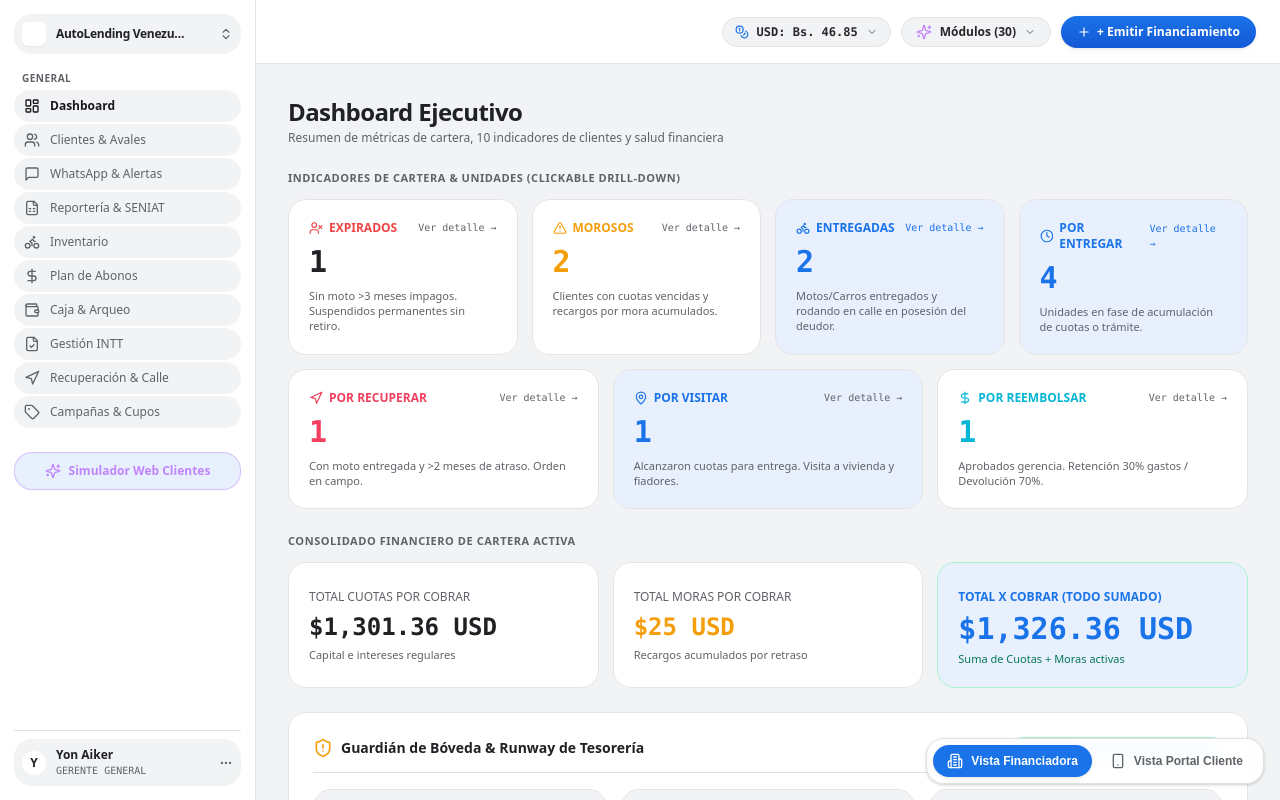
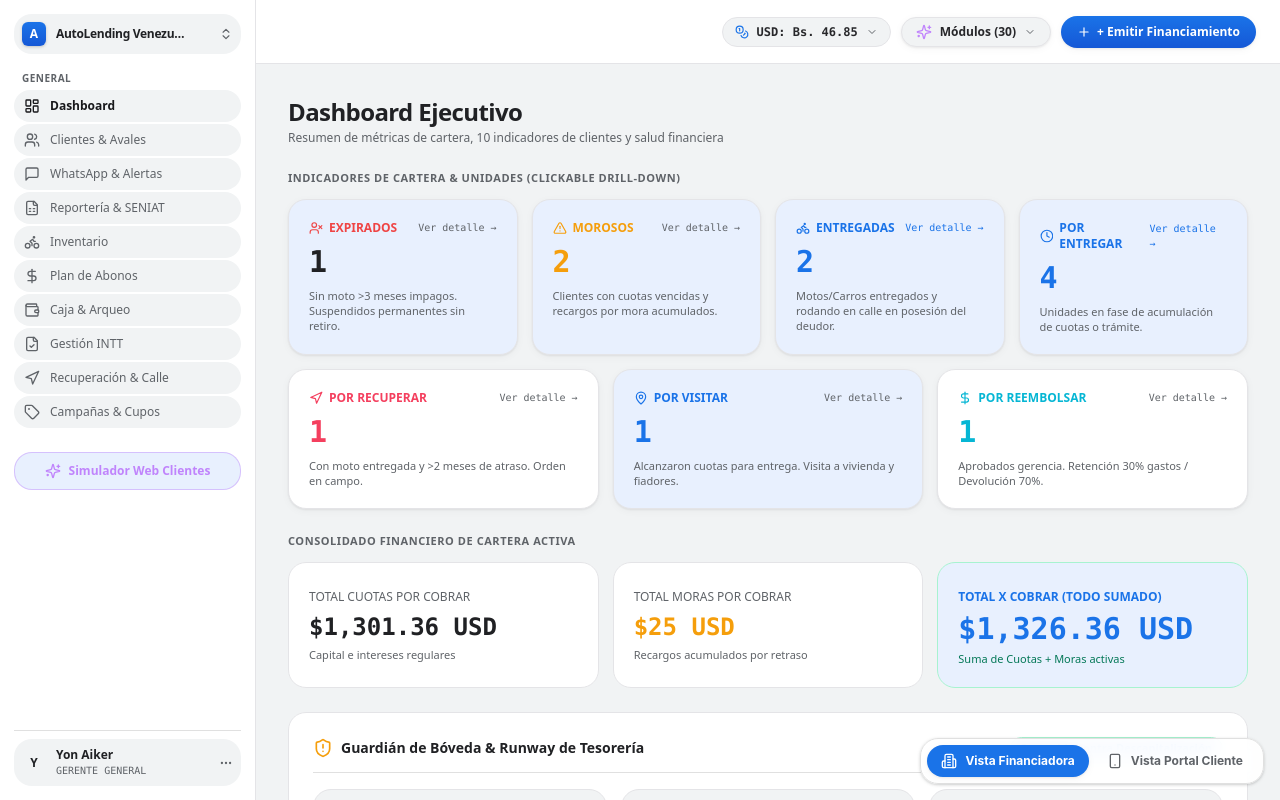
Before and after one commit to yonaikermarcano-spec/Autofinanciamiento, a Next.js app: page / in a window 1280 px wide. Built offline with nearby package versions, Linux system fonts and the light colour scheme.

Commit message:
Reafinar la identidad visual del dashboard y del admin para alinearlo más con el estilo Google y una UX más clara.

```diff
--- a/src/app/globals.css
+++ b/src/app/globals.css
@@ -29,7 +29,7 @@ body {
   background: var(--bg);
   color: var(--text);
   min-height: 100vh;
-  font-family: Arial, Helvetica, sans-serif;
+  font-family: "Inter", "Segoe UI", Arial, sans-serif;
 }
 
 * {
@@ -60,6 +60,7 @@ textarea {
 
 .g-app-shell [class*="bg-zinc-50"],
 .g-app-shell [class*="bg-zinc-100"],
+.g-app-shell [class*="bg-zinc-200"],
 .g-app-shell [class*="bg-slate-50"],
 .g-app-shell [class*="bg-slate-100"] {
   background-color: var(--surface-alt) !important;
@@ -93,14 +94,16 @@ textarea {
 .g-app-shell [class*="shadow-2xl"],
 .g-app-shell [class*="shadow-xl"],
 .g-app-shell [class*="shadow-lg"],
-.g-app-shell [class*="shadow-md"] {
+.g-app-shell [class*="shadow-md"],
+.g-app-shell [class*="shadow-xs"] {
   box-shadow: var(--shadow-card) !important;
 }
 
 .g-app-shell .rounded-xl,
 .g-app-shell .rounded-2xl,
 .g-app-shell .rounded-lg,
-.g-app-shell .rounded-3xl {
+.g-app-shell .rounded-3xl,
+.g-app-shell .rounded-full {
   border-radius: 18px;
 }
 
@@ -126,20 +129,18 @@ textarea {
 .g-app-shell [class*="bg-blue-600"],
 .g-app-shell [class*="bg-blue-500"],
 .g-app-shell [class*="bg-purple-600"],
-.g-app-shell [class*="bg-indigo-600"] {
-  box-shadow: var(--shadow-soft);
-}
-
-.g-app-shell [class*="bg-emerald-600"],
-.g-app-shell [class*="bg-emerald-500"],
-.g-app-shell [class*="bg-blue-600"],
-.g-app-shell [class*="bg-blue-500"],
-.g-app-shell [class*="bg-purple-600"],
 .g-app-shell [class*="bg-indigo-600"],
 .g-app-shell [class*="bg-google-500"],
-.g-app-shell [class*="bg-brand-500"] {
+.g-app-shell [class*="bg-brand-500"],
+.g-app-shell button.bg-zinc-900,
+.g-app-shell button.bg-zinc-800,
+.g-app-shell button.bg-zinc-950,
+.g-app-shell .bg-zinc-900.text-white,
+.g-app-shell .bg-zinc-800.text-white {
   background: linear-gradient(180deg, var(--primary) 0%, var(--primary-strong) 100%) !important;
   border-color: transparent !important;
+  color: white !important;
+  box-shadow: var(--shadow-soft);
 }
 
 .g-app-shell [class*="text-emerald-500"],
@@ -147,15 +148,25 @@ textarea {
 .g-app-shell [class*="text-blue-500"],
 .g-app-shell [class*="text-blue-400"],
 .g-app-shell [class*="text-purple-500"],
-.g-app-shell [class*="text-indigo-500"] {
+.g-app-shell [class*="text-indigo-500"],
+.g-app-shell [class*="text-google-500"] {
   color: var(--primary) !important;
 }
 
 .g-app-shell [class*="bg-emerald-50"],
 .g-app-shell [class*="bg-blue-50"],
 .g-app-shell [class*="bg-purple-50"],
-.g-app-shell [class*="bg-indigo-50"] {
+.g-app-shell [class*="bg-indigo-50"],
+.g-app-shell [class*="bg-amber-50"],
+.g-app-shell [class*="bg-red-50"] {
   background-color: var(--surface-strong) !important;
+}
+
+.g-app-shell [class*="hover:bg-zinc-900"],
+.g-app-shell [class*="hover:bg-zinc-800"],
+.g-app-shell [class*="hover:bg-zinc-950"] {
+  background-color: var(--surface-alt) !important;
+  color: var(--text) !important;
 }
 
 .g-app-shell .overflow-hidden {
```
